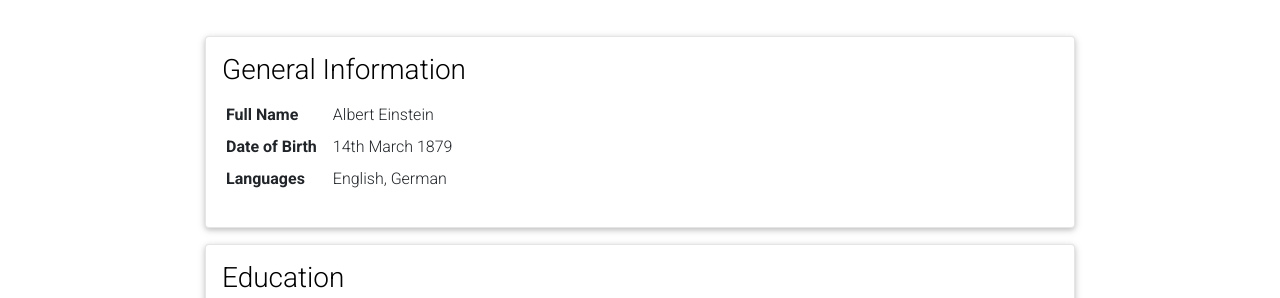
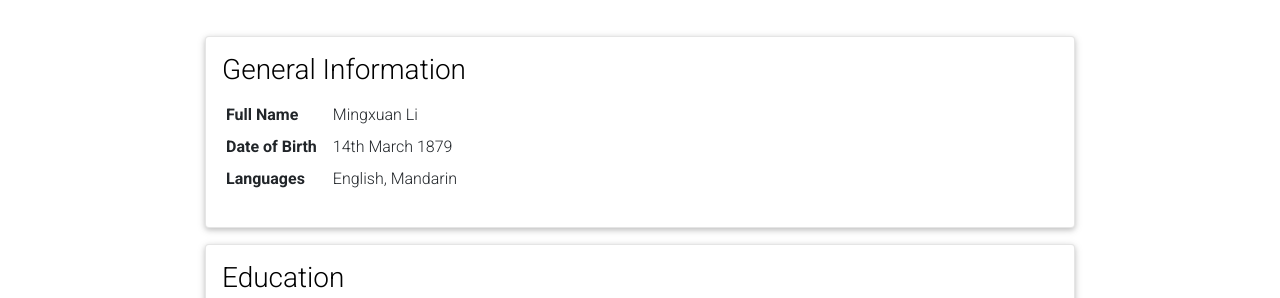
Before and after one commit to limx59/limx59.github.io, a Jekyll site: the page built from _pages/cv.md, in a window 1280 px wide and 900 px high. Shown: the part 149-447 px from the top of the window. Built offline with Jekyll 4.4.1, drawn with Linux system fonts in a browser that asks for light colours; comment, search, counter and statistics services are not loaded; a style sheet for code colours, icons or effects is not loaded.

Commit message:
Update cv.yml

```diff
--- a/_data/cv.yml
+++ b/_data/cv.yml
@@ -2,11 +2,11 @@
   type: map
   contents:
     - name: Full Name
-      value: Albert Einstein
+      value: Mingxuan Li
     - name: Date of Birth
       value: 14th March 1879
     - name: Languages
-      value: English, German
+      value: English, Mandarin
 
 - title: Education
   type: time_table
```
